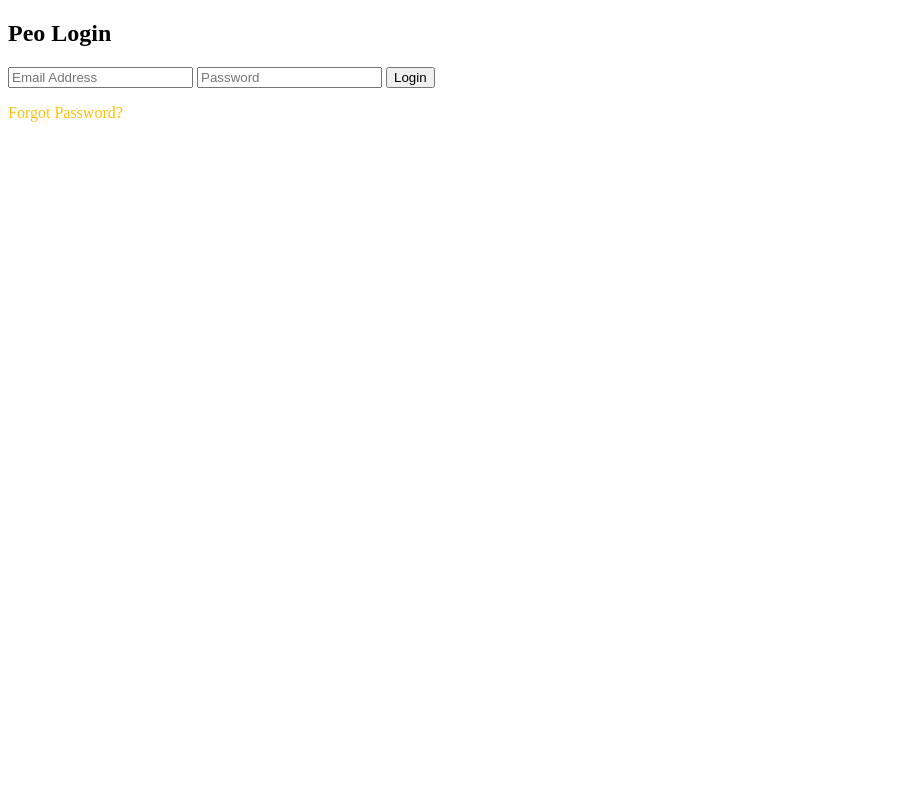
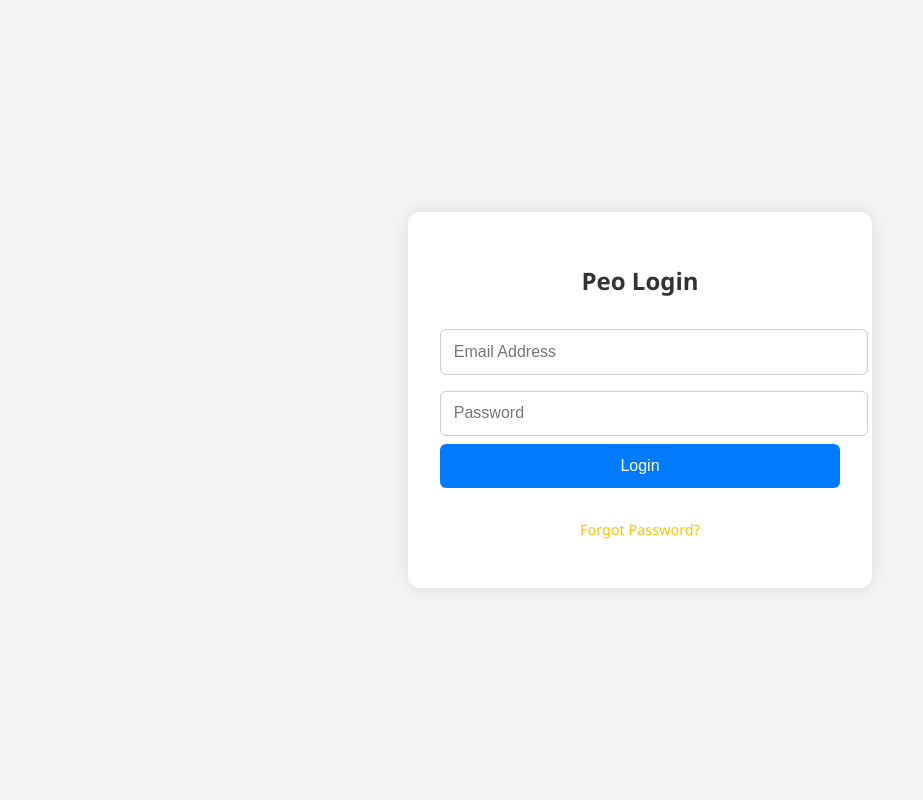
Before and after one commit to PML-1982/PeoApp, a Flask app: page /login-page in a window 1280 px wide. Shown: the whole page, without its empty margins (0-923 px from the left). Run offline with Flask 3, Linux system fonts and the light colour scheme.

Commit message:
🚀 Fix login UI and password change flow

```diff
--- a/app.py
+++ b/app.py
@@ -73,21 +73,31 @@
 
         if row:
             stored_hashed = row[0]
+            print(f"🧠 Raw hashed password from DB: {stored_hashed}")
+            print(f"🔑 Password entered: {password}")
+
             if isinstance(stored_hashed, str):
                 stored_hashed = stored_hashed.encode('utf-8')
+
             if bcrypt.checkpw(password.encode('utf-8'), stored_hashed):
                 session['user'] = email
+                print("✅ Password check passed.")
                 return jsonify({
                     "success": True,
                     "message": "Login successful.",
                     "password_changed": bool(row[1])
                 })
 
+            print("❌ Password mismatch.")
+        else:
+            print("❌ User not found in DB.")
+
         return jsonify({"success": False, "message": "Invalid credentials"}), 401
 
     except Exception as e:
         print("❌ Login error:", e)
         return jsonify({"success": False, "message": str(e)}), 500
+
 
 # === Serve Change Password Page ===
 @app.route('/change-password-page')
@@ -104,8 +114,11 @@
     if not email or not new_password:
         return jsonify({"success": False, "message": "Email and new password required."}), 400
 
+    # Hash the new password
     hashed_pw = bcrypt.hashpw(new_password.encode('utf-8'), bcrypt.gensalt())
+    print(f"🔐 New hashed password for {email}: {hashed_pw}")
 
+    # Update DB
     conn = sqlite3.connect(DB_PATH)
     cursor = conn.cursor()
     cursor.execute("UPDATE users SET password = ?, password_changed = 1 WHERE email = ?", (hashed_pw, email))
@@ -114,8 +127,14 @@
     conn.close()
 
     if updated:
-        return jsonify({"success": True, "message": "Password changed successfully."})
+        # Force logout after password change
+        session.pop('user', None)
+        return jsonify({
+            "success": True,
+            "message": "Password changed successfully. Please log in again with your new password."
+        })
     return jsonify({"success": False, "message": "User not found."}), 404
+
 
 # === Serve Forgot Password Page ===
 @app.route('/forgot-password-page')
@@ -125,7 +144,7 @@
 # === Serve Forgot Password Page ===
 @app.route('/forgot-password', methods=['POST'])
 def forgot_password():
-    data = request.json
+    data = request.get_json()
     email = data.get('email')
 
     if not email:
@@ -133,6 +152,7 @@
 
     temp_password = "Temp@123"
     hashed_pw = bcrypt.hashpw(temp_password.encode('utf-8'), bcrypt.gensalt())
+    print(f"🔐 [FORGOT] New temporary hashed password for {email}: {hashed_pw}")
 
     conn = sqlite3.connect(DB_PATH)
     cursor = conn.cursor()
@@ -142,11 +162,15 @@
     conn.close()
 
     if updated:
+        print(f"✅ [FORGOT] Password reset successful for {email}")
         return jsonify({
             "success": True,
             "message": f"Password reset successfully. Your temporary password is: {temp_password}"
         })
+
+    print(f"❌ [FORGOT] User {email} not found in database.")
     return jsonify({"success": False, "message": "User not found."}), 404
+
 
 # === STATEMENTS ===
 @app.route('/statements', methods=['GET'])
--- a/static/styles.css
+++ b/static/styles.css
@@ -1,4 +1,6 @@
 /* styles.css */
+
+/* Optional fade-in animation */
 body.fade-in {
   animation: fadeIn 0.4s ease-in-out;
 }
@@ -7,3 +9,63 @@
   from { opacity: 0; }
   to { opacity: 1; }
 }
+
+/* Login layout and form styles */
+body {
+  margin: 0;
+  padding: 0;
+  font-family: 'Segoe UI', Tahoma, Geneva, Verdana, sans-serif;
+  background-color: #f4f4f4;
+  display: flex;
+  align-items: center;
+  justify-content: center;
+  height: 100vh;
+}
+
+.login-box {
+  background-color: #fff;
+  padding: 2rem;
+  border-radius: 12px;
+  box-shadow: 0 0 20px rgba(0, 0, 0, 0.1);
+  width: 90%;
+  max-width: 400px;
+  text-align: center;
+}
+
+.login-box h2 {
+  margin-bottom: 1.5rem;
+  color: #333;
+}
+
+.login-box input {
+  width: 100%;
+  padding: 0.8rem;
+  margin: 0.5rem 0;
+  border: 1px solid #ccc;
+  border-radius: 6px;
+  font-size: 1rem;
+}
+
+.login-box button {
+  width: 100%;
+  padding: 0.8rem;
+  background-color: #007bff;
+  border: none;
+  color: white;
+  font-size: 1rem;
+  border-radius: 6px;
+  cursor: pointer;
+  transition: background-color 0.3s ease;
+}
+
+.login-box button:hover {
+  background-color: #0056b3;
+}
+
+.login-box a {
+  display: inline-block;
+  margin-top: 1rem;
+  font-size: 0.9rem;
+  color: #ffc107;
+  text-decoration: none;
+}
```
